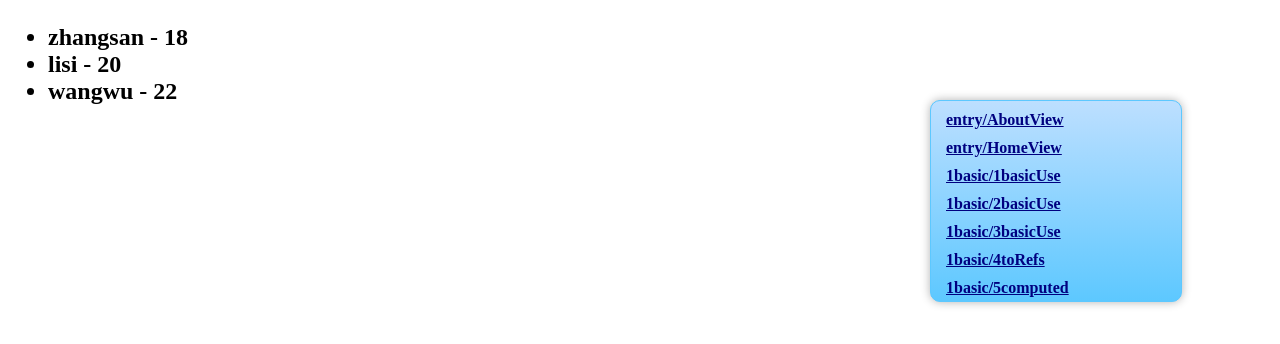
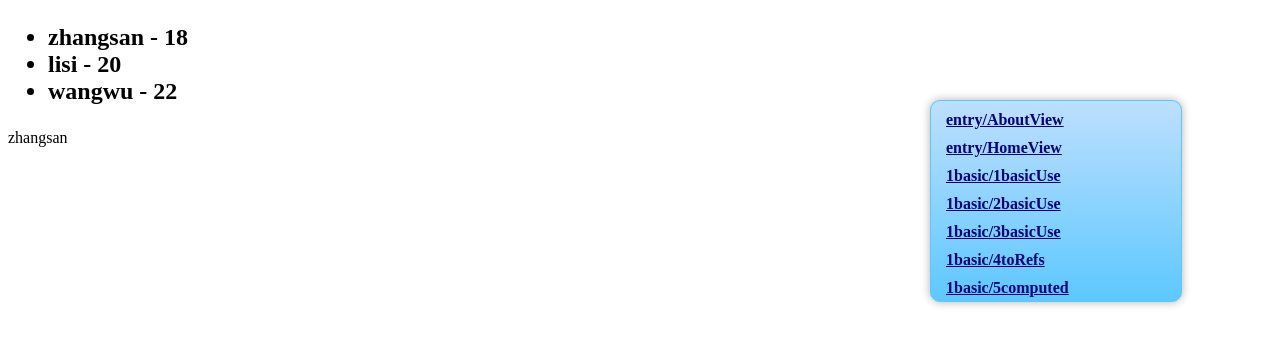
Before and after one commit to lipeng0826/vue3Learn, a Vue app: page /2senior/2props in a window 1280 px wide. Shown: the top 344 px of the page. Built offline with nearby package versions, Linux system fonts and the light colour scheme.

Commit message:
feat: add code

```diff
--- a/src/views/2.senior/2props/App.vue
+++ b/src/views/2.senior/2props/App.vue
@@ -1,10 +1,12 @@
 <template>
-    <Person :list="personList" />
+    <Person :list="personList" :name="superA"/>
 </template>
 <script lang="ts" setup name="senior/2propsPerson">
-import { reactive } from 'vue'
+import { reactive, ref } from 'vue'
 import Person from './Person.vue'
 import { type PersonInter } from '@/types/index';
+
+let superA = ref('zhangsan');
 
 let personList: PersonInter = reactive([
     { id: '1', name: 'zhangsan', age: 18 },
--- a/src/views/2.senior/2props/Person.vue
+++ b/src/views/2.senior/2props/Person.vue
@@ -8,19 +8,23 @@
             </ul>
         </h2>
     </div>
+    <div>
+        {{ name }}
+    </div>
 </template>
 <script lang="ts" setup name="senior/2propsPerson">
 import { type PersonInter } from '@/types/index';
 
 // 接收list
-// const { list } = defineProps(['list'])
+// const { list, name } = defineProps(['list', 'name'])
 
 // 接收+限制类型
-const { list } = defineProps<{list: PersonInter}>()
+const { list, name } = defineProps<{list: PersonInter[], name: string}>()
 
 // 接收+限制类型+必要限制+默认值
-// withDefaults(defineProps<{list?: PersonInter}>(), {
-//     list: [{ id: '1', name: 'zhangsan', age: 18 }]
+// withDefaults(defineProps<{list?: PersonInter[], name: string}>(), {
+//     list: [{ id: '1', name: 'zhangsan', age: 18 }],
+//     name: 'lisi'
 // })
 
 </script>
```
